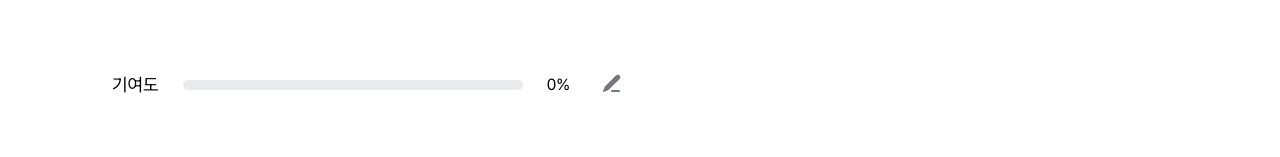
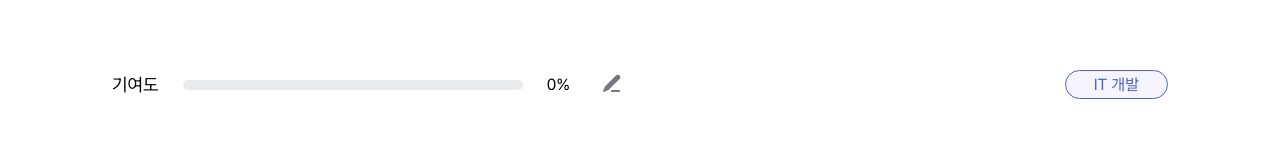
Before and after one commit to Teamie71/folioo-front, a Next.js app: page /experience/settings/1/portfolio in a window 1280 px wide. Shown: the part 143-300 px from the top of the page. Built offline with nearby package versions, Linux system fonts and the light colour scheme.

Commit message:
✨ Feat: 포트폴리오 페이지 - 직무 태그 구현

```diff
--- a/src/app/(main)/experience/settings/[id]/portfolio/page.tsx
+++ b/src/app/(main)/experience/settings/[id]/portfolio/page.tsx
@@ -91,6 +91,11 @@ export default function ExperienceSettingsPortfolioPage() {
             </svg>
           </button>
         </div>
+
+        {/* 직무 태그 */}
+        <div className='rounded-[3.75rem] border-[0.09375rem] border-[#5060C5] bg-[#F6F5FF] px-[1.75rem] py-[0.25rem] text-[1rem] font-semibold text-[#5060C5]'>
+          IT 개발
+        </div>
       </div>
     </div>
   );
```
